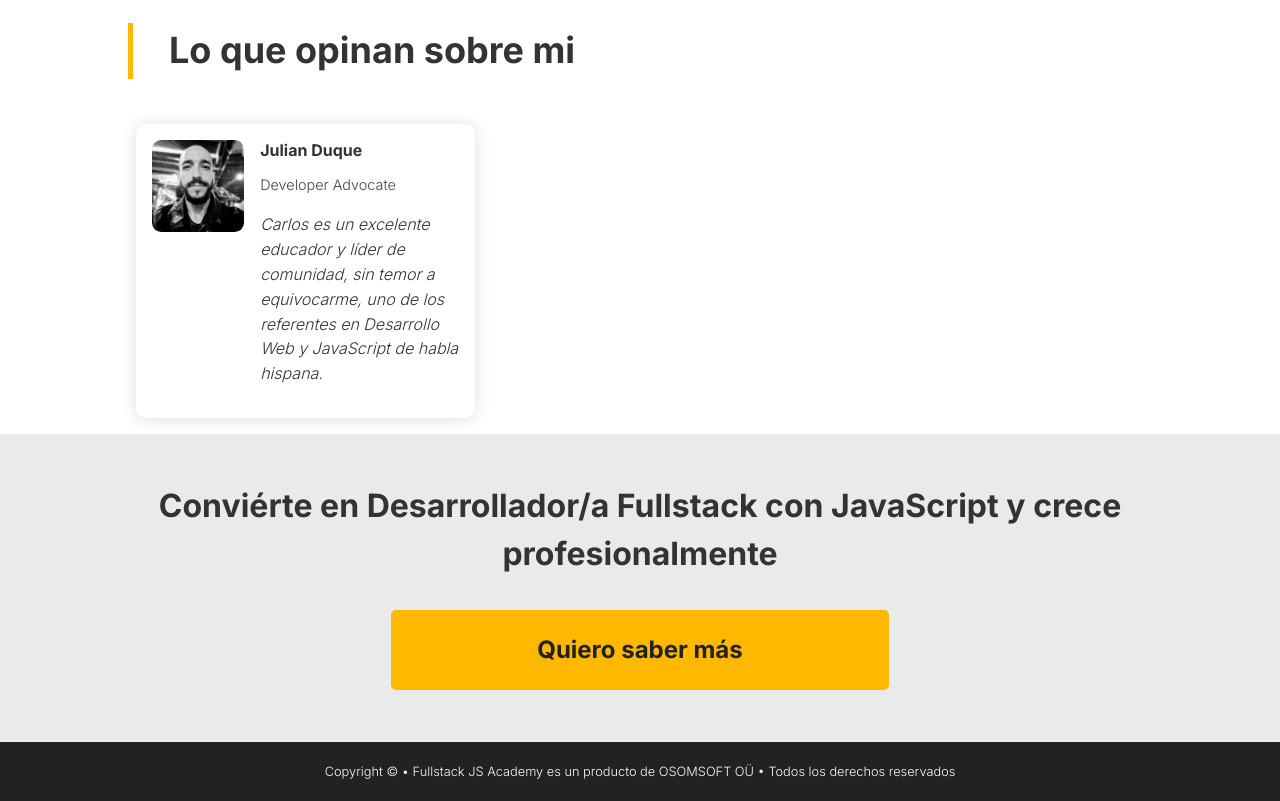
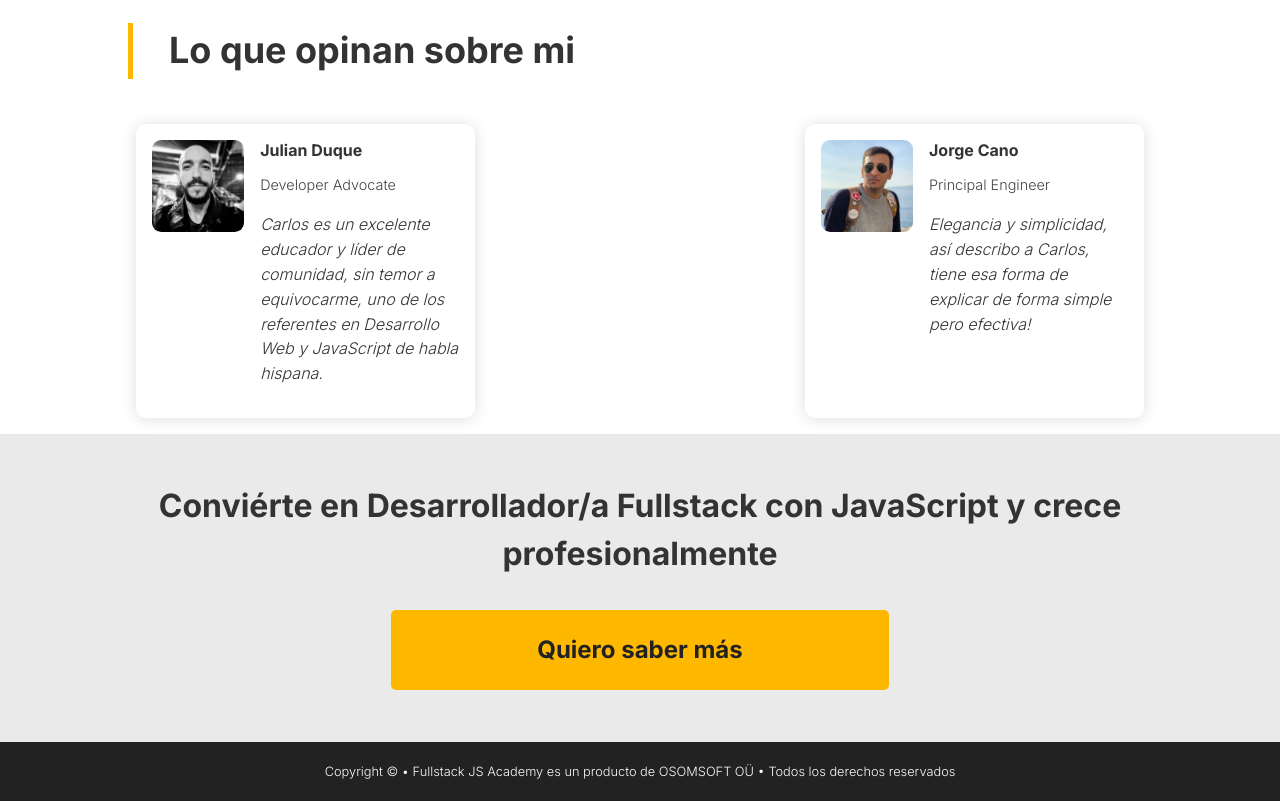
Before and after one commit to fsjs-academy/fsjs--landing-page, a website built with Parcel: page src/index.html in a window 1280 px wide. Shown: the part 4280-5081 px from the top of the page. Built offline with nearby package versions, Linux system fonts and the light colour scheme.

Commit message:
add jorge cano testimonial

```diff
--- a/src/index.html
+++ b/src/index.html
@@ -224,6 +224,18 @@
               </p>
             </div>
           </div>
+          <div class="Testimonials__card">
+            <figure class="Testimonials__photo">
+              <img src="./img/photo-jorgeucano.jpg" />
+            </figure>
+            <div class="Testimonials__card__content">
+              <h4 class="Testimonials__name">Jorge Cano</h4>
+              <p class="Testimonials__job">Principal Engineer</p>
+              <p class="Testimonials__text">
+                Elegancia y simplicidad, así describo a Carlos, tiene esa forma de explicar de forma simple pero efectiva!
+              </p>
+            </div>
+          </div>
         </div>
       </div>
     </section>
```
Also changed, not shown: 1 other file.
